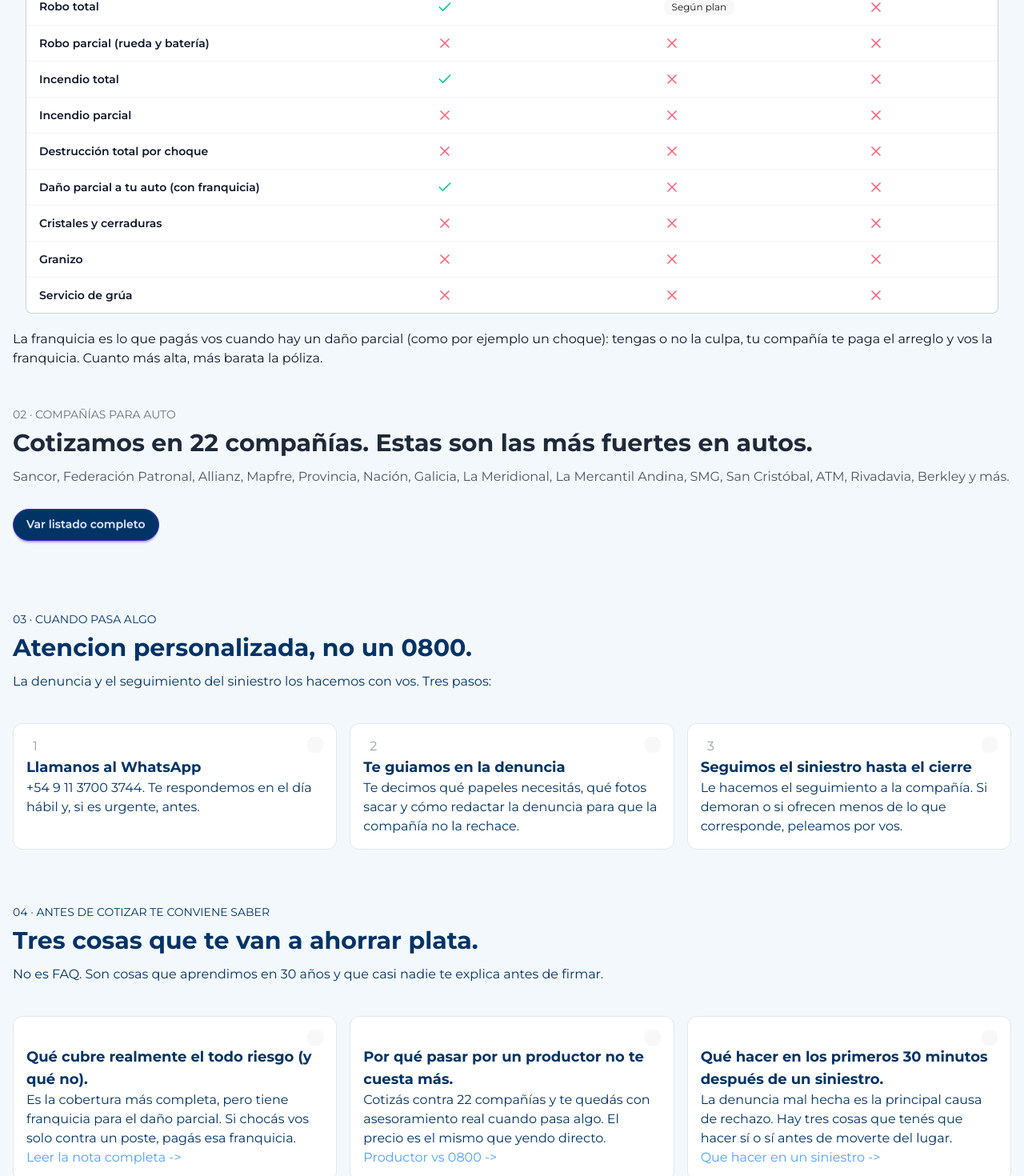
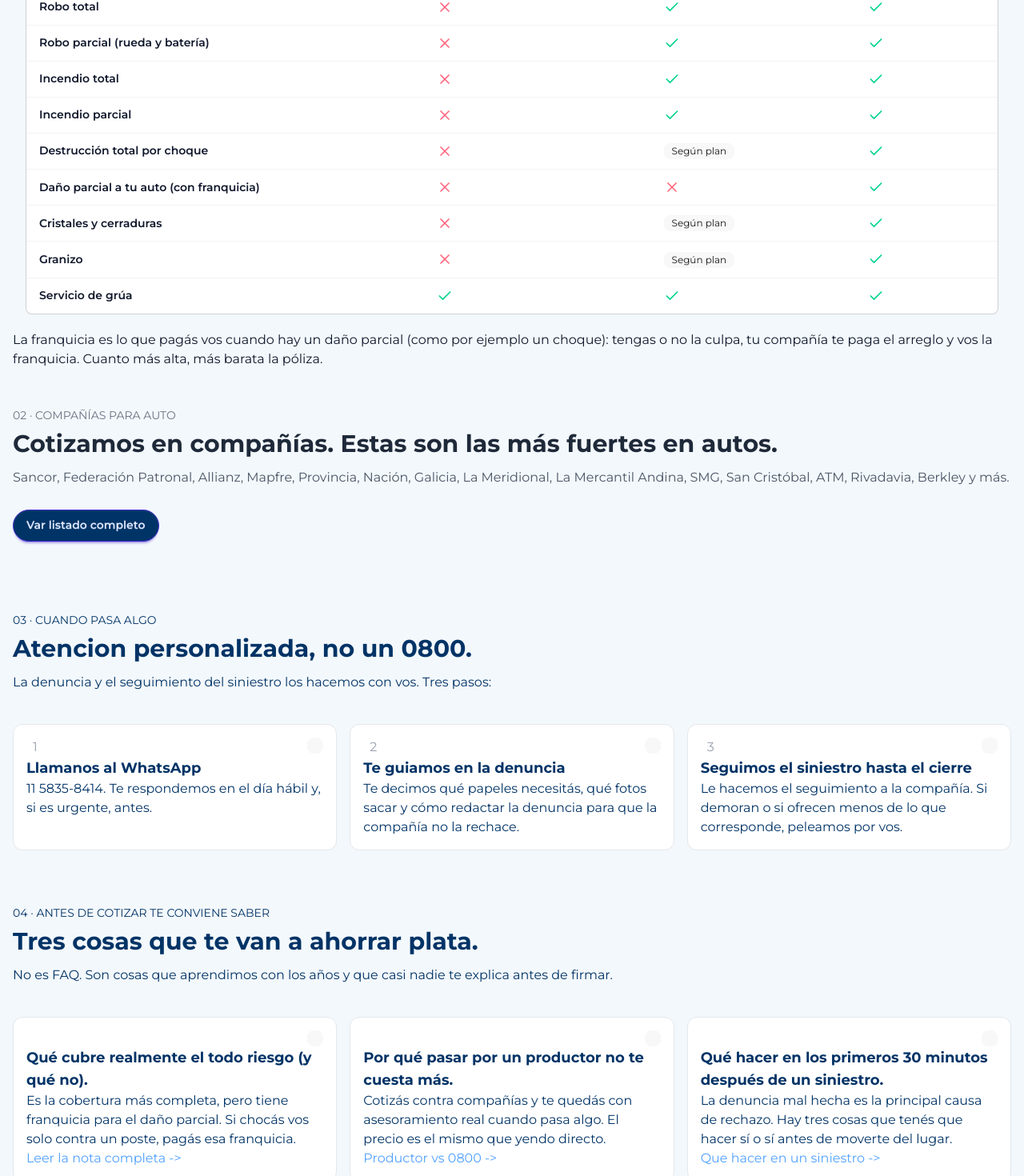
Before and after one commit to conrado85/moccia_pas, a React (Vite) app: page /seguros/car in a window 1280 px wide. Shown: the part 640-2110 px from the top of the page at 80% size. Built offline with nearby package versions, Linux system fonts and the light colour scheme; a web font is replaced by a local one.

Commit message:
cambios en paginas autos y motos actualizacion de tablas

```diff
--- a/src/components/Row.tsx
+++ b/src/components/Row.tsx
@@ -33,11 +33,11 @@ export default function Row({ row }: RowProps) {
       </td>
 
       <td>
-        <CoverageIcon status={row.todoRiesgo} />
+        <CoverageIcon status={row.terceroCompleto} />
       </td>
 
       <td>
-        <CoverageIcon status={row.terceroCompleto} />
+        <CoverageIcon status={row.todoRiesgo} />
       </td>
     </tr>
   );
--- a/src/data/cardata.tsx
+++ b/src/data/cardata.tsx
@@ -6,24 +6,22 @@ import { type TableRow, type TableColumn } from "../types/table.types";
 
 
 export const presentacion: HeroCenteredCuerpo = {
-  volanta: "SEGURO DE AUTO · 22 COMPAÑÍAS · COTIZÁ AL TOQUE",
-  titulo: "Cotizá tu seguro de auto online y elegí entre 22 compañías.",
+  volanta: "SEGURO DE AUTO · COTIZÁ AL TOQUE",
+  titulo: "Cotizá tu seguro de auto online y elegí entre compañías.",
   bajada:
     "Cargás los datos de tu auto y vemos en pantalla las opciones de cada compañía. Si te cierra el precio, contratás. Si querés revisar, te atiende un productor.",
-  copete: "6 años - 22 companias - Matricula SSN XXXXX",
-  boton: "Cotizar ahora ->",
+  copete: "Desde 2019 con oficina en Zona Oeste  - MATRICULA SSN 82379",
   boton2: "Hablemos por whatsapp",
-  navegacion: "/seguros/car",
   navegacion2: "/cotizar",
 };
 
 export const companias: HeroCenteredCuerpo = {
   volanta: "02 · COMPAÑÍAS PARA AUTO",
-  titulo: "Cotizamos en 22 compañías. Estas son las más fuertes en autos.",
+  titulo: "Cotizamos en  compañías. Estas son las más fuertes en autos.",
   bajada:
     "Sancor, Federación Patronal, Allianz, Mapfre, Provincia, Nación, Galicia, La Meridional, La Mercantil Andina, SMG, San Cristóbal, ATM, Rivadavia, Berkley y más.",
   boton: "Var listado completo",
-  navegacion: "/seguros/motorbike",
+  navegacion: "/cotizar",
 };
 
 export const contacto: CuerpoTarjetas[] = [
@@ -31,7 +29,7 @@ export const contacto: CuerpoTarjetas[] = [
     id: 1,
     subtitulo: "Llamanos al WhatsApp",
     bajada:
-      "+54 9 11 3700 3744. Te respondemos en el día hábil y, si es urgente, antes.",
+      " 11 5835-8414. Te respondemos en el día hábil y, si es urgente, antes.",
     icon: <span className="h-20 w-20 p-2  text-gray-400">1</span>,
   },
   {
@@ -55,14 +53,14 @@ export const saber: CuerpoTarjetas[] = [
     id: 1,
     subtitulo: "Qué cubre realmente el todo riesgo (y qué no).",
     bajada:"Es la cobertura más completa, pero tiene franquicia para el daño parcial. Si chocás vos solo contra un poste, pagás esa franquicia.",
-    navegacion: "/seguros/motorbike",
+    navegacion: "/cotizar",
     boton: "Leer la nota completa ->",
   },
   {
     id: 2,
     subtitulo: "Por qué pasar por un productor no te cuesta más.",
-    bajada: "Cotizás contra 22 compañías y te quedás con asesoramiento real cuando pasa algo. El precio es el mismo que yendo directo.",
-    navegacion: "/seguros/motorbike",
+    bajada: "Cotizás contra  compañías y te quedás con asesoramiento real cuando pasa algo. El precio es el mismo que yendo directo.",
+    navegacion: "/cotizar",
     boton: "Productor vs 0800 ->",
 
 },
@@ -71,7 +69,7 @@ export const saber: CuerpoTarjetas[] = [
     subtitulo: "Qué hacer en los primeros 30 minutos después de un siniestro.",
     bajada:
       "La denuncia mal hecha es la principal causa de rechazo. Hay tres cosas que tenés que hacer sí o sí antes de moverte del lugar.",
-    navegacion: "/seguros/motorbike",
+    navegacion: "/cotizar",
     boton: "Que hacer en un siniestro ->",
 
   },
@@ -88,65 +86,65 @@ export const rows : TableRow[] = [
   {
     id: 2,
     cobertura: "Robo total",
-    responsabilidadCivil: "included",
-    terceroCompleto: "excluded",
-    todoRiesgo: "plan",
+    responsabilidadCivil: "excluded",
+    terceroCompleto: "included",
+    todoRiesgo: "included",
   },
   {
     id: 3,
     cobertura: "Robo parcial (rueda y batería)",
     responsabilidadCivil: "excluded",
-    terceroCompleto: "excluded",
-    todoRiesgo: "excluded",
+    terceroCompleto: "included",
+    todoRiesgo: "included",
   },
   {
     id: 4,
     cobertura: "Incendio total",
-    responsabilidadCivil: "included",
-    terceroCompleto: "excluded",
-    todoRiesgo: "excluded",
+    responsabilidadCivil: "excluded",
+    terceroCompleto: "included",
+    todoRiesgo: "included",
   },
   {
     id: 5,
     cobertura: "Incendio parcial",
     responsabilidadCivil: "excluded",
-    terceroCompleto: "excluded" ,
-    todoRiesgo: "excluded",
+    terceroCompleto: "included" ,
+    todoRiesgo: "included",
   },
   {
     id: 6,
     cobertura: "Destrucción total por choque",
     responsabilidadCivil: "excluded",
-    terceroCompleto: "excluded",
-    todoRiesgo: "excluded",
+    terceroCompleto: "plan",
+    todoRiesgo: "included",
   },
   {
     id: 7,
     cobertura: "Daño parcial a tu auto (con franquicia)",
-    responsabilidadCivil: "included",
+    responsabilidadCivil: "excluded",
     terceroCompleto: "excluded",
-    todoRiesgo: "excluded",
+    todoRiesgo: "included",
   },
   {
     id: 8,
     cobertura: "Cristales y cerraduras",
     responsabilidadCivil: "excluded",
-    terceroCompleto: "excluded",
-    todoRiesgo: "excluded",
+    terceroCompleto: "plan",
+    todoRiesgo: "included",
   },
   {
     id: 9,
     cobertura: "Granizo",
     responsabilidadCivil: "excluded",
-    terceroCompleto: "excluded",
-    todoRiesgo: "excluded",
+    terceroCompleto: "plan",
+    todoRiesgo: "included",
   },
   {
     id: 10,
     cobertura: "Servicio de grúa",
-    responsabilidadCivil: "excluded",
-    terceroCompleto: "excluded",
-    todoRiesgo: "excluded",
+    responsabilidadCivil: "included",
+    terceroCompleto: "included",
+    todoRiesgo: "included",
   },
 ];
 
--- a/src/data/motodata.tsx
+++ b/src/data/motodata.tsx
@@ -3,7 +3,7 @@ import { type TableRow, type TableColumn } from "../types/table.types";
 export const rows : TableRow[] = [
   {
     id: 1,
-    cobertura: "Daños a terceros (autos, personas, cosas)",
+    cobertura: "Daños a terceros (personas, cosas)",
     responsabilidadCivil: "included",
     terceroCompleto:"included" ,
     todoRiesgo: "included",
@@ -11,65 +11,44 @@ export const rows : TableRow[] = [
   {
     id: 2,
     cobertura: "Robo total",
-    responsabilidadCivil: "included",
-    terceroCompleto: "excluded",
-    todoRiesgo: "plan",
+    responsabilidadCivil: "excluded",
+    terceroCompleto: "included",
+    todoRiesgo: "included",
   },
   {
     id: 3,
-    cobertura: "Robo parcial (rueda y batería)",
+    cobertura: "Robo parcial (rueda)",
     responsabilidadCivil: "excluded",
     terceroCompleto: "excluded",
-    todoRiesgo: "plan",
+    todoRiesgo: "included",
   },
   {
     id: 4,
     cobertura: "Incendio total",
-    responsabilidadCivil: "plan",
-    terceroCompleto: "excluded",
-    todoRiesgo: "excluded",
+    responsabilidadCivil: "excluded",
+    terceroCompleto: "included",
+    todoRiesgo: "included",
   },
   {
     id: 5,
     cobertura: "Incendio parcial",
     responsabilidadCivil: "excluded",
     terceroCompleto: "excluded" ,
-    todoRiesgo: "excluded",
+    todoRiesgo: "included",
   },
   {
     id: 6,
-    cobertura: "Destrucción total por choque",
+    cobertura: "Daño total",
     responsabilidadCivil: "excluded",
-    terceroCompleto: "excluded",
-    todoRiesgo: "excluded",
+    terceroCompleto: "included",
+    todoRiesgo: "included",
   },
   {
     id: 7,
-    cobertura: "Daño parcial a tu auto (con franquicia)",
+    cobertura: "Servicio de grúa",
     responsabilidadCivil: "included",
-    terceroCompleto: "excluded",
-    todoRiesgo: "excluded",
-  },
-  {
-    id: 8,
-    cobertura: "Cristales y cerraduras",
-    responsabilidadCivil: "excluded",
-    terceroCompleto: "excluded",
-    todoRiesgo: "excluded",
-  },
-  {
-    id: 9,
-    cobertura: "Granizo",
-    responsabilidadCivil: "excluded",
-    terceroCompleto: "excluded",
-    todoRiesgo: "excluded",
-  },
-  {
-    id: 10,
-    cobertura: "Servicio de grúa",
-    responsabilidadCivil: "excluded",
-    terceroCompleto: "excluded",
-    todoRiesgo: "excluded",
+    terceroCompleto: "included",
+    todoRiesgo: "included",
   },
 ];
 
--- a/src/pages/Car.tsx
+++ b/src/pages/Car.tsx
@@ -29,7 +29,7 @@ export default function Car() {
               cabecera={{
                 volanta: "04 · ANTES DE COTIZAR TE CONVIENE SABER",
                 titulo: "Tres cosas que te van a ahorrar plata.",
-                copete:"No es FAQ. Son cosas que aprendimos en 30 años y que casi nadie te explica antes de firmar.",
+                copete:"No es FAQ. Son cosas que aprendimos con los años y que casi nadie te explica antes de firmar.",
               }}
               tarjetas={saber}
             />
```
